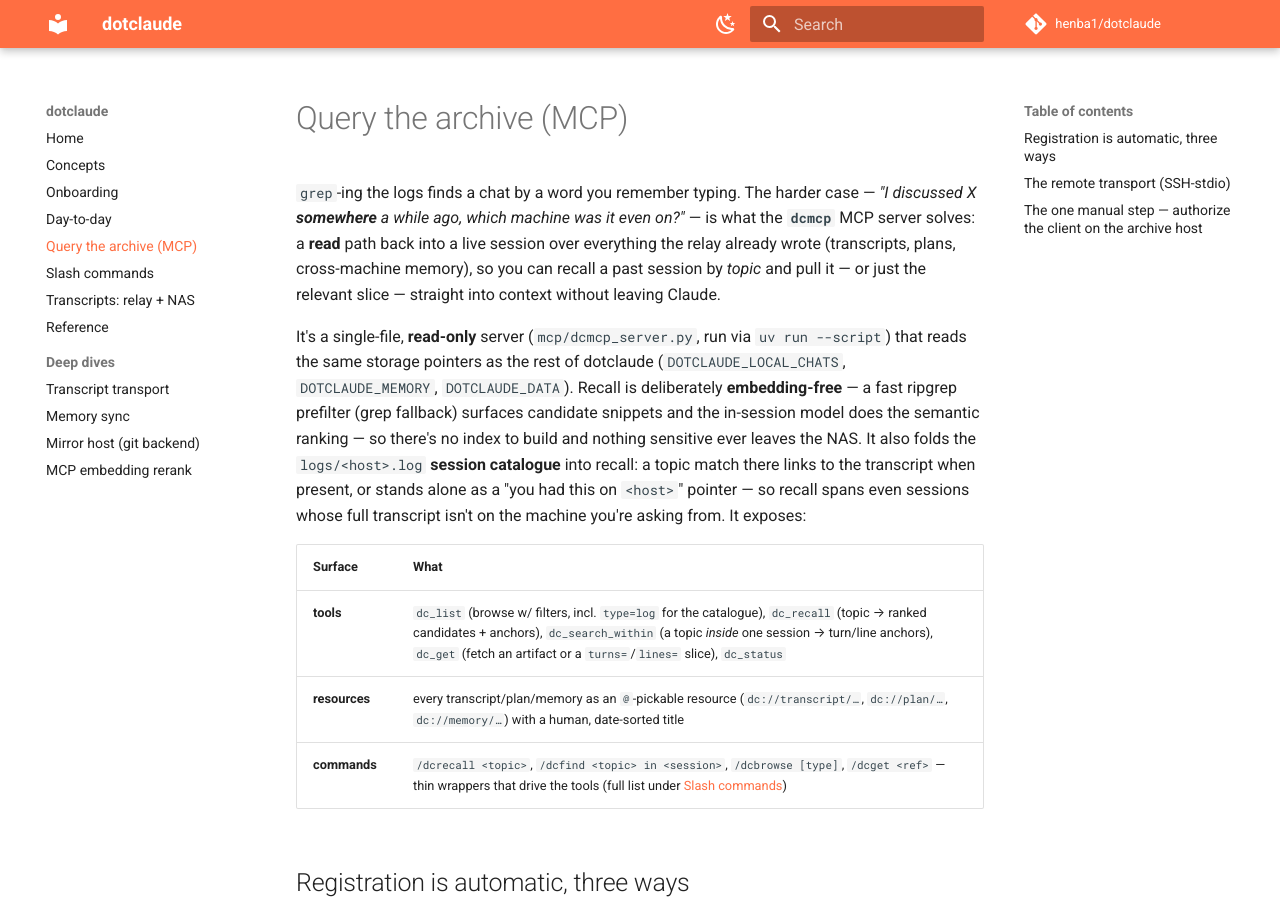
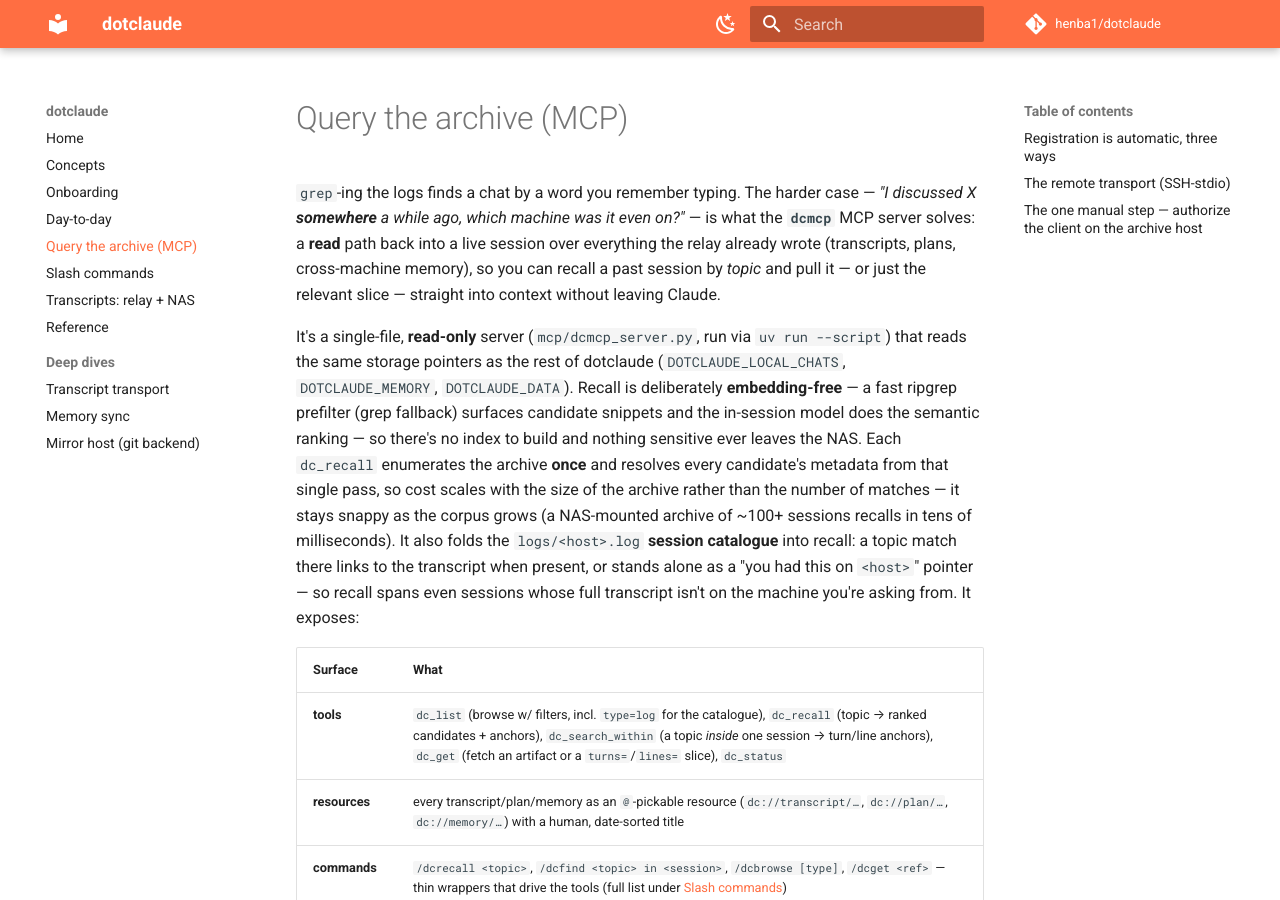
Before and after one commit to henba1/scrubjay, an MkDocs documentation site: the page built from docs/archive-mcp.md, in a window 1280 px wide and 900 px high. Built offline with MkDocs 1.6.1 and Material for MkDocs 9.7.7, drawn with Linux system fonts in a browser that asks for light colours; comment, search, counter and statistics services are not loaded; some of the changed text lies outside the part shown.

Commit message:
docs(archive-mcp): note the recall speedup; move the embedding-rerank plan to internal ref
archive-mcp.md now states that dc_recall enumerates the archive once per call and resolves
each candidate's metadata from that single pass, so cost scales with archive size rather than
match count (tens of ms on a ~100-session NAS-mounted archive) — the behaviour-identical index
fix from 8dac419.

The deferred local-embedding-rerank sketch was a forward-looking internal roadmap, not
user-facing docs. Remove docs/dcmcp-embedding-rerank.md from the public site and repo (nav,
the llmstxt sections list, and the inline link in archive-mcp.md) and keep it as an internal
reference outside the public tree. The repo is public, so off-site-but-in-repo wouldn't be
private — it had to leave the tree entirely.

```diff
--- a/docs/archive-mcp.md
+++ b/docs/archive-mcp.md
@@ -10,7 +10,10 @@ It's a single-file, **read-only** server (`mcp/dcmcp_server.py`, run via `uv run
 reads the same storage pointers as the rest of dotclaude (`DOTCLAUDE_LOCAL_CHATS`,
 `DOTCLAUDE_MEMORY`, `DOTCLAUDE_DATA`). Recall is deliberately **embedding-free** — a fast ripgrep
 prefilter (grep fallback) surfaces candidate snippets and the in-session model does the semantic
-ranking — so there's no index to build and nothing sensitive ever leaves the NAS. It also folds the
+ranking — so there's no index to build and nothing sensitive ever leaves the NAS. Each `dc_recall`
+enumerates the archive **once** and resolves every candidate's metadata from that single pass, so
+cost scales with the size of the archive rather than the number of matches — it stays snappy as the
+corpus grows (a NAS-mounted archive of ~100+ sessions recalls in tens of milliseconds). It also folds the
 `logs/<host>.log` **session catalogue** into recall: a topic match there links to the transcript
 when present, or stands alone as a "you had this on `<host>`" pointer — so recall spans even
 sessions whose full transcript isn't on the machine you're asking from. It exposes:
@@ -84,6 +87,3 @@ pinned to the read-only server and nothing else:
 
 Then verify from the client — `ssh <mcp-alias> </dev/null && echo OK` (first run is slow once while
 `uv` resolves deps on the archive host, then caches). dcmcp activates on the next Claude session.
-
-The deferred local-embedding-rerank phase (only if lexical recall proves too blunt) is sketched in
-[dcmcp-embedding-rerank.md](dcmcp-embedding-rerank.md).
--- a/mkdocs.yml
+++ b/mkdocs.yml
@@ -67,7 +67,6 @@ plugins:
           - transcript-transport.md
           - memory-sync.md
           - mirror-host.md
-          - dcmcp-embedding-rerank.md
 
 nav:
   - Home: index.md
@@ -82,4 +81,3 @@ nav:
       - Transcript transport: transcript-transport.md
       - Memory sync: memory-sync.md
       - Mirror host (git backend): mirror-host.md
-      - MCP embedding rerank: dcmcp-embedding-rerank.md
```
Also changed, not shown: docs/dcmcp-embedding-rerank.md (deleted, +0 -68 lines).
